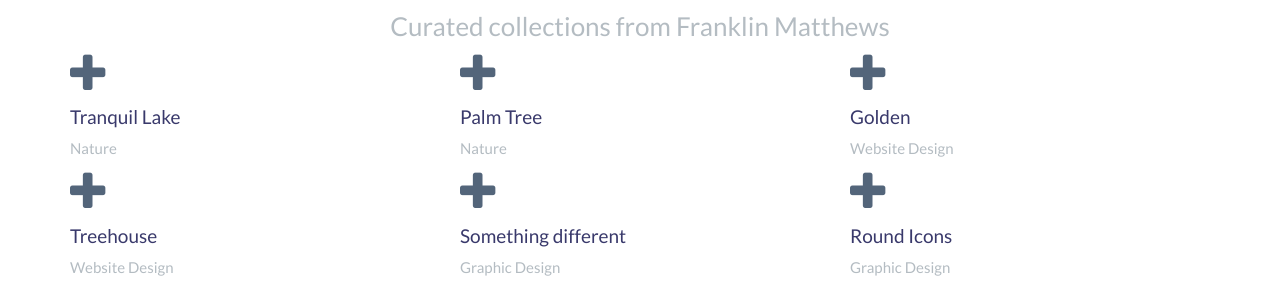
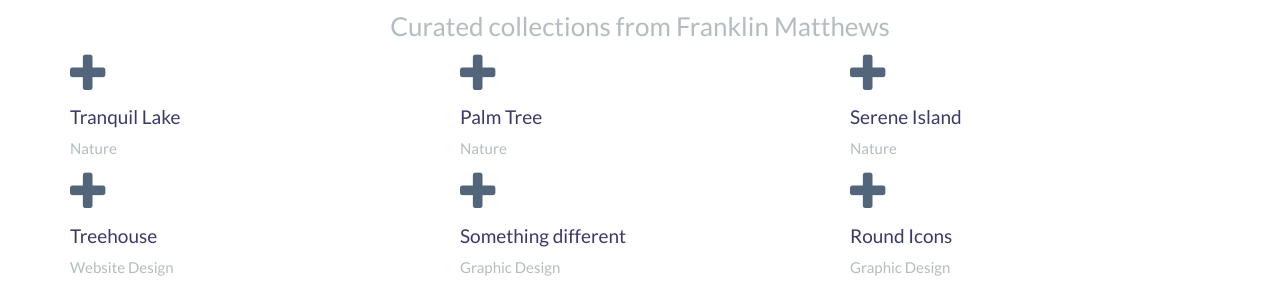
Before and after one commit to franklinmatthews/franklinmatthews.github.io, a Jekyll site: the page built from _posts/2014-07-16-project-3.markdown, in a window 1280 px wide. Shown: the part 151-440 px from the top of the page. Built offline with Jekyll 4.4.1, drawn with Linux system fonts in a browser that asks for light colours; some web fonts are replaced; some of the changed lines change nothing that is shown.

Commit message:
serene lake post upload

```diff
--- a/_posts/2014-07-16-project-3.markdown
+++ b/_posts/2014-07-16-project-3.markdown
@@ -1,15 +1,15 @@
 ---
-title: Golden
-subtitle: Website Design
+title: Serene Island
+subtitle: Nature
 layout: default
 modal-id: 3
 date: 2014-07-16
-img: golden.png
-thumbnail: golden-thumbnail.png
+img: serene-island.portfolio.jpg
+thumbnail: serene-island.thumbnail.jpg
 alt: image-alt
 project-date: April 2014
 client: Start Bootstrap
 category: Web Development
-description: Lorem ipsum dolor sit amet, usu cu alterum nominavi lobortis. At duo novum diceret. Tantas apeirian vix et, usu sanctus postulant inciderint ut, populo diceret necessitatibus in vim. Cu eum dicam feugiat noluisse.
+description: rendering of trees across a lake
 
 ---
```
